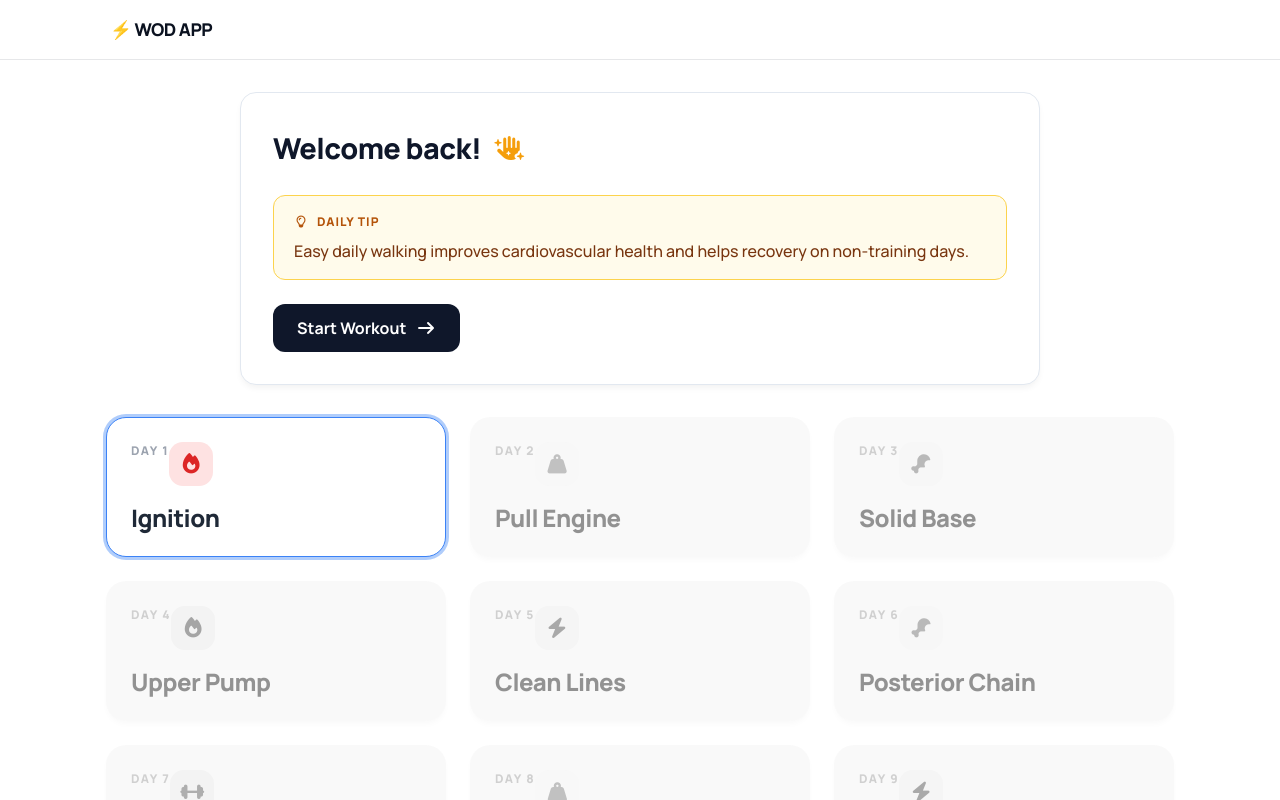
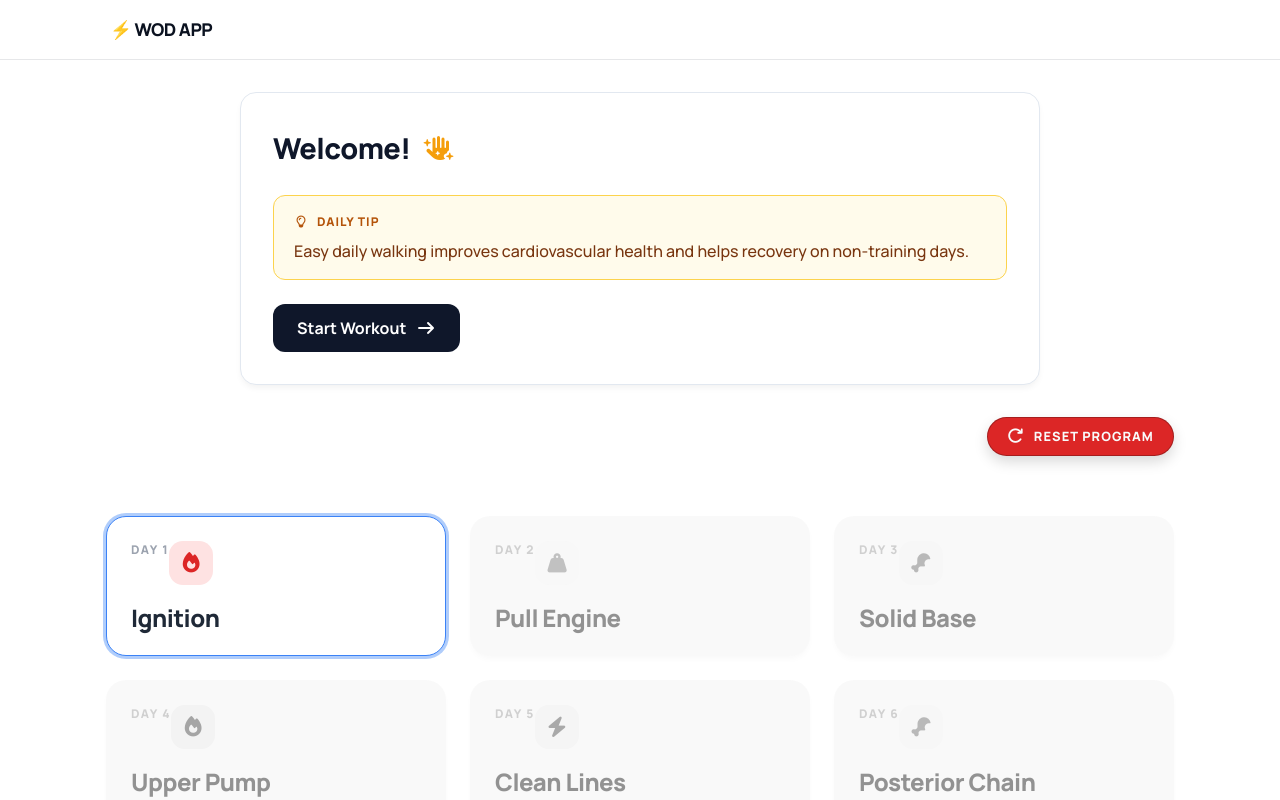
Before and after one commit to LuisoJSM/vue-wod-app, a Vue app: page / in a window 1280 px wide. Both pictures are taken after a click on the button "Start Now". Shown: the top 800 px of the page. Built offline with nearby package versions, Linux system fonts and the light colour scheme.

Commit message:
Add reset app function

```diff
--- a/src/App.vue
+++ b/src/App.vue
@@ -92,6 +92,23 @@ function handleSaveWorkout() {
   selectedDisplay.value = 2;
   selectedWorkout.value = -1;
 }
+
+function handleResetPlan() {
+  selectedDisplay.value = 2
+  selectedWorkout.value = -1
+  data.value = JSON.parse(JSON.stringify(defaultData))
+  localStorage.removeItem("workouts")
+}
+
+onMounted(() => {
+  const saved = localStorage.getItem("workouts");
+  if (!saved) return;
+  data.value = JSON.parse(saved);
+  selectedDisplay.value = 2;
+});
+
+
+
 </script>
 
 <template>
@@ -100,6 +117,7 @@ function handleSaveWorkout() {
     <Dashboard
       :firstIncompleteWorkoutIndex="firstIncompleteWorkoutIndex"
       :handleSelectedWorkout="handleSelectedWorkout"
+      :handleResetPlan="handleResetPlan"
       v-if="selectedDisplay == 2"
     />
     <Workout
--- a/src/components/Grid.vue
+++ b/src/components/Grid.vue
@@ -3,7 +3,9 @@ import { workoutProgram } from '../utils';
 
 const props = defineProps({
   handleSelectedWorkout: Function,
-  firstIncompleteWorkoutIndex: Number
+  firstIncompleteWorkoutIndex: Number,
+  handleResetPlan: Function
+
 })
 
 function isLocked(index) {
@@ -41,6 +43,11 @@ function getTheme(title) {
 </script>
 
 <template>
+  <button @click="handleResetPlan" class="reset-button">
+  <i class="fa-solid fa-arrow-rotate-right"></i>
+  <span>Reset program</span>
+</button>
+
   <section id="grid">
     <button v-for="(workoutData, key) in workoutProgram" :key="key" :disabled="isLocked(Number(key))"
       @click="() => handleSelectedWorkout(Number(key))" class="workout-card" :class="[
@@ -254,4 +261,51 @@ function getTheme(title) {
   border-color: transparent;
   filter: grayscale(1);
 }
+
+
+.reset-button {
+  margin-bottom: 1.75rem;
+  align-self: flex-end;
+
+  display: inline-flex;
+  align-items: center;
+  gap: 0.55rem;
+
+  padding: 0.6rem 1.2rem;
+  border-radius: 999px;
+
+  font-size: 0.8rem;
+  font-weight: 900;
+  letter-spacing: 0.08em;
+  text-transform: uppercase;
+
+  background: #dc2626;
+  color: #f9fafb;
+
+  border: 1px solid rgba(0, 0, 0, 0.25);
+  box-shadow: 0 6px 14px rgba(0, 0, 0, 0.15);
+
+  cursor: pointer;
+  transition:
+    transform 140ms ease,
+    box-shadow 140ms ease,
+    opacity 140ms ease;
+}
+
+.reset-button i {
+  font-size: 0.9rem;
+}
+
+.reset-button:hover {
+  transform: translateY(-1px);
+  box-shadow: 0 10px 22px rgba(0, 0, 0, 0.25);
+  opacity: 0.95;
+}
+
+.reset-button:active {
+  transform: translateY(0);
+  box-shadow: 0 6px 14px rgba(0, 0, 0, 0.18);
+}
+
+
 </style>
--- a/src/components/pages/Dashboard.vue
+++ b/src/components/pages/Dashboard.vue
@@ -1,22 +1,38 @@
 <script setup>
 import Grid from "../Grid.vue";
 import { gymHealthFacts } from "../../utils";
+import { computed } from "vue";
 
 const props = defineProps({
   handleSelectedWorkout: Function,
-  firstIncompleteWorkoutIndex: Number
+  firstIncompleteWorkoutIndex: Number,
+  handleResetPlan: Function
 })
 
 
 const randomNumber = Math.floor(Math.random() * gymHealthFacts.length);
 const todayFact = gymHealthFacts[randomNumber];
+
+
+
+const title = computed(() => {
+  if (props.firstIncompleteWorkoutIndex === -1) {
+    return "You have finished! Amazing work!";
+  }
+  if (props.firstIncompleteWorkoutIndex === 0) {
+    return "Welcome!";
+  }
+  return "Welcome back!";
+});
+
+
 </script>
 
 <template>
   <section id="dashboard">
     <div class="dashboard-card welcome-container">
       <div class="header-row">
-        <h2>Welcome back!</h2>
+        <h2>{{ title }}</h2>
         <i class="fa-solid fa-hand-sparkles icon-wave"></i>
       </div>
 
@@ -28,10 +44,13 @@ const todayFact = gymHealthFacts[randomNumber];
         <p class="tip-text">{{ todayFact }}</p>
       </div>
 
-      <button class="btn-start"
-        @click="() => handleSelectedWorkout(firstIncompleteWorkoutIndex < 0 ? 0 : firstIncompleteWorkoutIndex)">
-        Start Workout <i class="fa-solid fa-arrow-right"></i>
-      </button>
+      <button
+  class="btn-start"
+  @click="props.handleSelectedWorkout(props.firstIncompleteWorkoutIndex < 0 ? 0 : props.firstIncompleteWorkoutIndex)"
+>
+  Start Workout <i class="fa-solid fa-arrow-right"></i>
+</button>
+
     </div>
 
     <Grid v-bind="props" />
```
